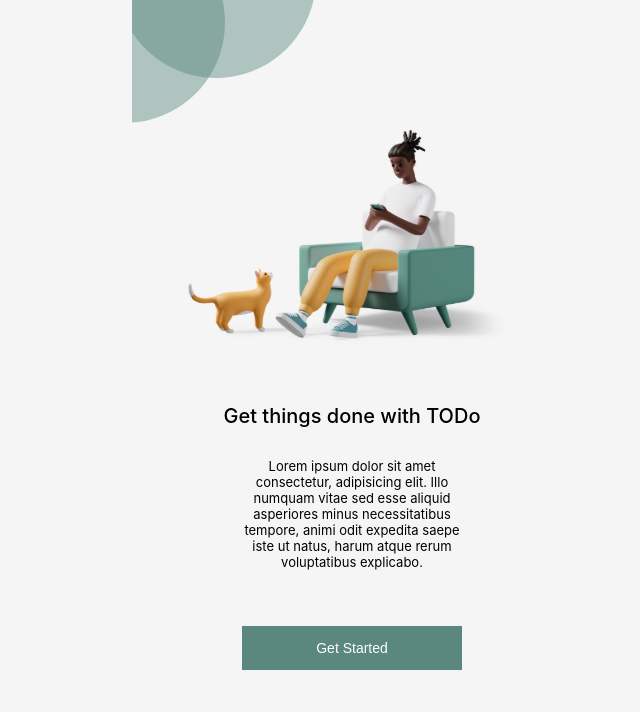
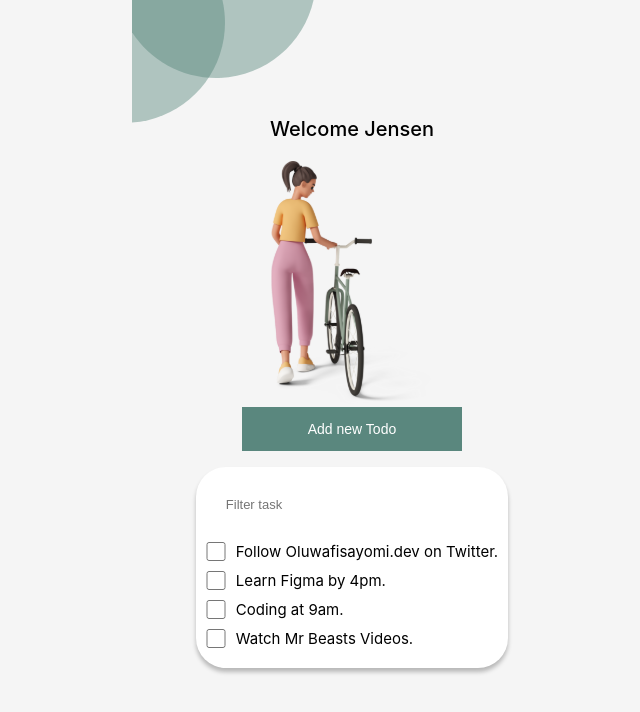
Before and after one commit to henriquejensen/todo-app, a React (Create React App) app: page /todo in a window 1280 px wide. Shown: the top 712 px of the page, without its empty margins (288-928 px from the left). Built offline with nearby package versions, Linux system fonts and the light colour scheme.

Commit message:
adiciona react-router

```diff
--- a/package.json
+++ b/package.json
@@ -9,6 +9,7 @@
     "@trybe/eslint-config-frontend": "^1.8.3",
     "react": "^18.2.0",
     "react-dom": "^18.2.0",
+    "react-router-dom": "^6.8.1",
     "react-scripts": "5.0.1",
     "web-vitals": "^2.1.4"
   },
--- a/src/App.js
+++ b/src/App.js
@@ -1,4 +1,4 @@
-/* eslint-disable no-unused-vars */
+import { Routes, Route } from 'react-router-dom';
 import GetStarted from './pages/GetStarted';
 import styles from './App.module.css';
 import Onboard from './pages/Onboard';
@@ -9,11 +9,13 @@
 function App() {
   return (
     <main className={ styles.container }>
-      <GetStarted />
-      {/* <Onboard /> */}
-      {/* <Login /> */}
-      {/* <Welcome /> */}
-      {/* <Todo /> */}
+      <Routes>
+        <Route path="/" element={ <GetStarted /> } />
+        <Route path="/onboard" element={ <Onboard /> } />
+        <Route path="/welcome" element={ <Welcome /> } />
+        <Route path="/login" element={ <Login /> } />
+        <Route path="/todo" element={ <Todo /> } />
+      </Routes>
     </main>
   );
 }
--- a/src/components/Button.js
+++ b/src/components/Button.js
@@ -2,10 +2,17 @@
 import styles from './Button.module.css';
 
 function Button(props) {
-  const { children, type = 'button' } = props;
+  const { children, type = 'button', onClick } = props;
 
   return (
-    <button className={ styles.button } type={ type }>{children}</button>
+    <button
+      onClick={ onClick }
+      className={ styles.button }
+      type={ type }
+    >
+      {children}
+
+    </button>
   );
 }
 
--- a/src/index.js
+++ b/src/index.js
@@ -1,17 +1,12 @@
 import React from 'react';
 import ReactDOM from 'react-dom/client';
 import './index.css';
+import { BrowserRouter } from 'react-router-dom';
 import App from './App';
-import reportWebVitals from './reportWebVitals';
 
 const root = ReactDOM.createRoot(document.getElementById('root'));
 root.render(
-  <React.StrictMode>
+  <BrowserRouter>
     <App />
-  </React.StrictMode>,
+  </BrowserRouter>,
 );
-
-// If you want to start measuring performance in your app, pass a function
-// to log results (for example: reportWebVitals(console.log))
-// or send to an analytics endpoint. Learn more: https://bit.ly/CRA-vitals
-reportWebVitals();
--- a/src/pages/GetStarted.js
+++ b/src/pages/GetStarted.js
@@ -1,4 +1,5 @@
 import React from 'react';
+import { useNavigate } from 'react-router-dom';
 import GetStartedBanner from '../assets/GetStartedBanner.svg';
 import Banner from '../components/Banner';
 import Button from '../components/Button';
@@ -7,6 +8,12 @@
 import styles from './GetStarted.module.css';
 
 function GetStarted() {
+  const navigate = useNavigate();
+
+  const handleClick = () => {
+    navigate('/login');
+  };
+
   return (
     <section className={ styles.container }>
       <Banner image={ GetStartedBanner } alt="homem sentado na cadeira" />
@@ -17,7 +24,9 @@
         odit expedita saepe iste ut natus, harum atque rerum voluptatibus
         explicabo."
       />
-      <Button>Get Started</Button>
+      <Button onClick={ handleClick }>
+        Get Started
+      </Button>
     </section>
   );
 }
--- a/src/pages/Login.js
+++ b/src/pages/Login.js
@@ -1,4 +1,5 @@
 import React from 'react';
+import { Link } from 'react-router-dom';
 import Banner from '../components/Banner';
 import Button from '../components/Button';
 import Form from '../components/Form';
@@ -25,7 +26,9 @@
         <Button type="submit">Sign In</Button>
       </Form>
 
-      <Text text="Dont have an account ? Sign Up" />
+      <Link to="/onboard">
+        <Text text="Dont have an account ? Sign Up" />
+      </Link>
     </section>
   );
 }
--- a/src/pages/Onboard.js
+++ b/src/pages/Onboard.js
@@ -1,4 +1,5 @@
 import React from 'react';
+import { Link } from 'react-router-dom';
 import Button from '../components/Button';
 import Form from '../components/Form';
 import Input from '../components/Input';
@@ -22,7 +23,10 @@
         <Button type="submit">Sign Up</Button>
       </Form>
 
-      <Text text="Already have an account ? Sign In" />
+      <Link to="/login">
+        <Text text="Already have an account ? Sign In" />
+      </Link>
+
     </section>
   );
 }
--- a/src/reportWebVitals.js
+++ /dev/null
@@ -1,13 +0,0 @@
-const reportWebVitals = onPerfEntry => {
-  if (onPerfEntry && onPerfEntry instanceof Function) {
-    import('web-vitals').then(({ getCLS, getFID, getFCP, getLCP, getTTFB }) => {
-      getCLS(onPerfEntry);
-      getFID(onPerfEntry);
-      getFCP(onPerfEntry);
-      getLCP(onPerfEntry);
-      getTTFB(onPerfEntry);
-    });
-  }
-};
-
-export default reportWebVitals;
```
Also changed, not shown: 1 other file (tests, documents, lock files or other folders).
